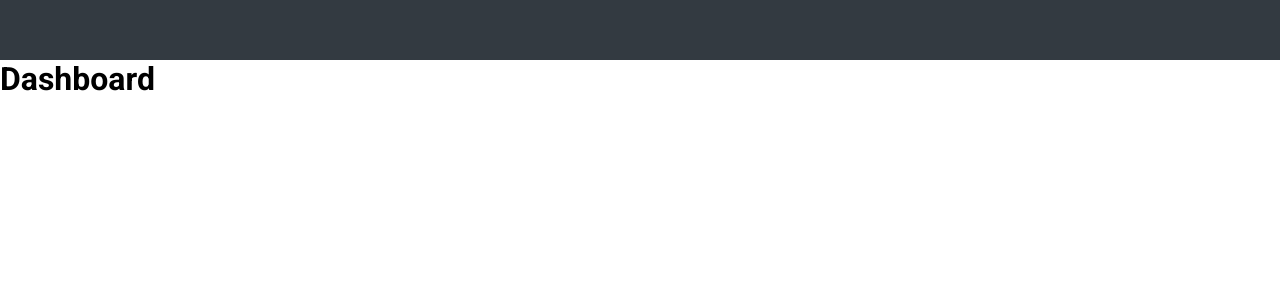
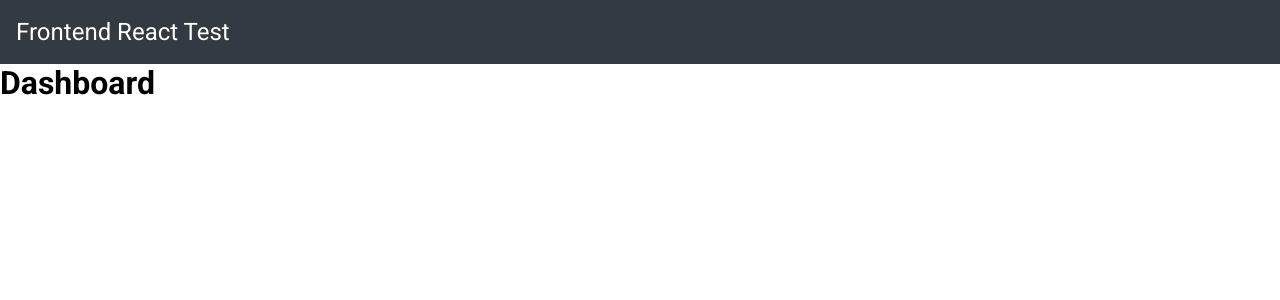
Before and after one commit to lccoronel/texo-challenge, a React (Vite) app in the folder web/: page / in a window 1280 px wide. Shown: the top 300 px of the page. Built offline with nearby package versions, Linux system fonts and the light colour scheme.

Commit message:
feat: :art: header component
header molecule component

```diff
--- a/web/src/components/molecules/Header/index.tsx
+++ b/web/src/components/molecules/Header/index.tsx
@@ -1,7 +1,11 @@
 import React from 'react'
 
-import { HeaderComponent } from './styles'
+import { HeaderContainer } from './styles'
 
 export const Header: React.FC = () => {
-  return <HeaderComponent></HeaderComponent>
+  return (
+    <HeaderContainer>
+      <h2>Frontend React Test</h2>
+    </HeaderContainer>
+  )
 }
--- a/web/src/components/molecules/Header/styles.ts
+++ b/web/src/components/molecules/Header/styles.ts
@@ -1,7 +1,15 @@
 import styled from 'styled-components'
 
-export const HeaderComponent = styled.header`
+export const HeaderContainer = styled.header`
   width: 100%;
-  height: 3.75rem;
+  height: 4rem;
   background-color: ${({ theme }) => theme.color.gray};
+  display: flex;
+  align-items: center;
+  padding-left: 1rem;
+
+  h2 {
+    color: ${({ theme }) => theme.color.white};
+    font-weight: 400;
+  }
 `
```
